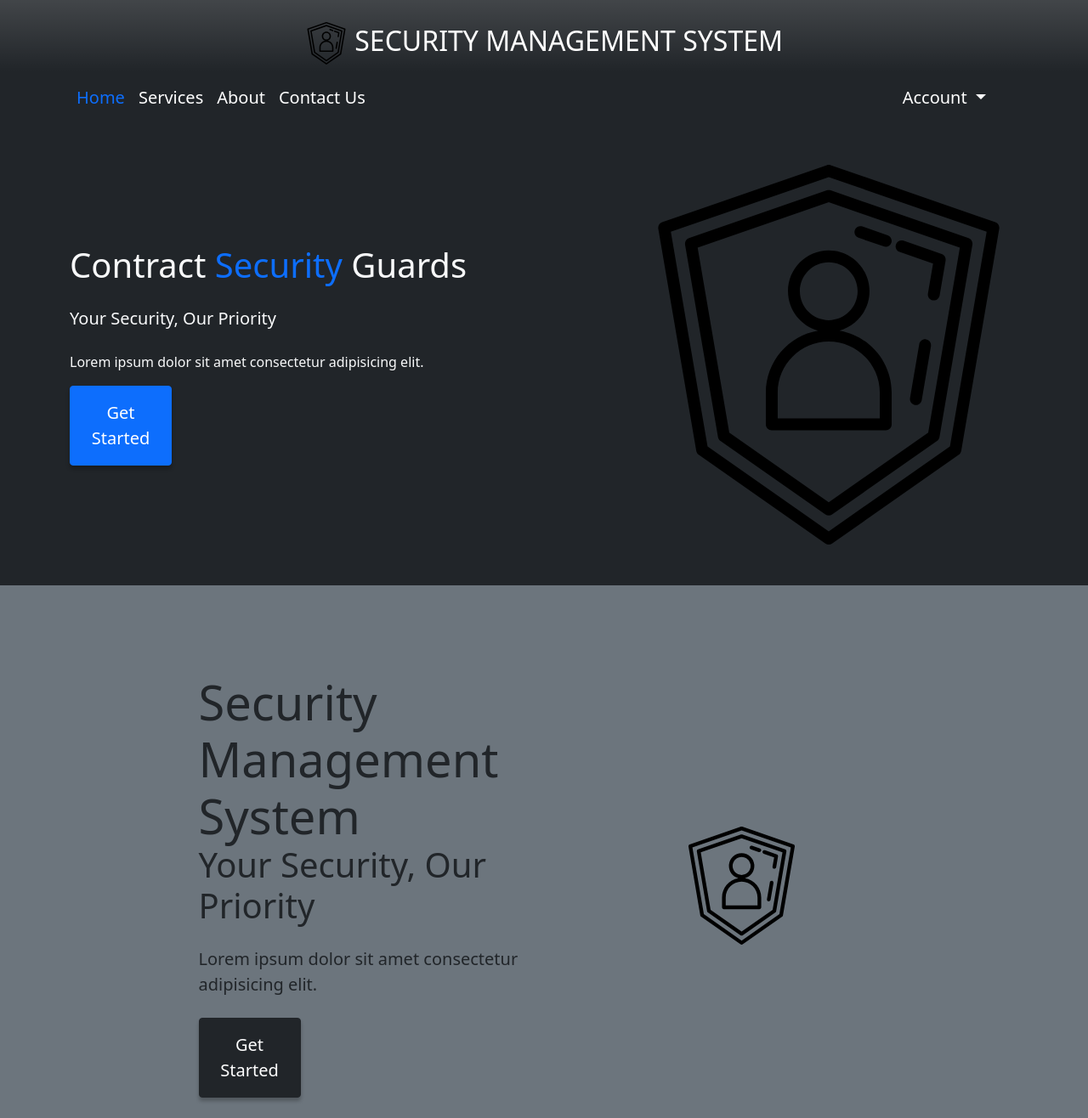
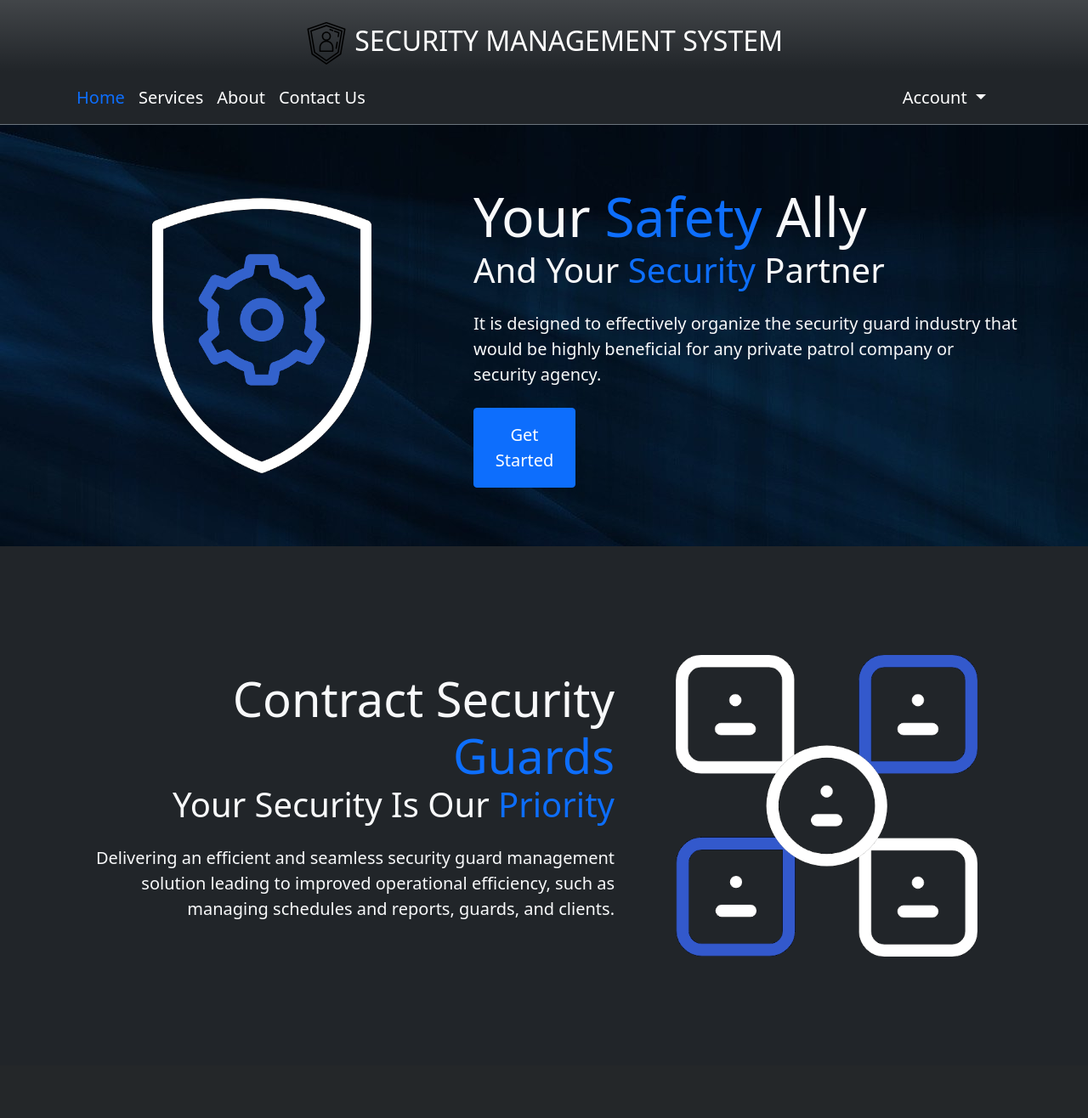
Before and after one commit to richmondb/SecurityAgencyCapstone, a Django app: page / in a window 1280 px wide. Shown: the whole page at 85% size. After the commit the page ends 1126 px from the top, so only its background shows below. Run offline with Django 4.2, Linux system fonts and the light colour scheme; some libraries are stand-ins or nearby versions.

Commit message:
main page design updates
-onhover navbar
-added some bg image & icons/gifs
-added more page infos

```diff
--- a/security/templates/security/landing.html
+++ b/security/templates/security/landing.html
@@ -14,39 +14,42 @@
 		{% endfor %}
 	{% endif %}
 
-<section class="bg-dark text-light p-5 text-sm-start">
-	<div class="container">
-		<div class="d-sm-flex align-items-center justify-content-between">
-			<div>
-				<h1>Contract <span class="text-primary">Security</span> Guards</h1>
-				<p class="lead my-4">
-					Your Security, Our Priority
-				</p>
-				<p>
-					Lorem ipsum dolor sit amet consectetur adipisicing elit.
-				</p>
-				<button class="btn btn-primary btn-lg">Get Started</button>
+
+<section class="text-light pt-5 pb-5 text-sm-start" style="background-image: url('static/css/983279.jpg');">
+	<div class="container-lg">
+		<div class="row justify-content-center align-items-center">
+			<div class="col-md-5 text-center d-none d-md-block">
+				<img class="img-fluid mh-100" src="{% static 'css/protectionicon.gif' %}" alt="" style="width: 400px; height: 400px;">
 			</div>
-			<img class="img-fluid d-none d-sm-block" src="{% static 'css/icon.svg' %}" alt="">
+			<div class="col-md-7 text-center text-md-start">
+				<h1>
+					<div class="display-3">Your <span class="text-primary">Safety</span> Ally</div>
+					<div class="display-6">And Your <span class="text-primary">Security</span> Partner</div>
+				</h1>
+				<p class="lead my-4">It is designed to effectively organize the security guard industry that would be highly beneficial for any private patrol company or security agency.</p>
+				<a href="#" class="btn btn-primary btn-lg shadow-lg">Get Started</a>
+			</div>
 		</div>
 	</div>
 </section>
 
-<div class="container-lg p-4">
-	<div class="row justify-content-center align-items-center">
-		<div class="col-md-5 text-center text-md-start">
-			<h1>
-				<div class="display-4">Security Management System</div>
-				<div class="display-6 font-italic">Your Security, Our Priority</div>
-			</h1>
-			<p class="lead my-4">Lorem ipsum dolor sit amet consectetur adipisicing elit.</p>
-			<a href="#" class="btn btn-dark btn-lg">Get Started</a>
-		</div>
-		<div class="col-md-4 text-center d-none d-md-block">
-			<img class="img-fluid" src="{% static 'css/icon.svg' %}" alt="icon">
+
+
+<section class="text-light text-sm-start">
+	<div class="container-lg">
+		<div class="row justify-content-center align-items-center">
+			<div class="col-md-7 text-center text-md-end">
+				<h1>
+					<div class="display-4">Contract Security <span class="text-primary">Guards</span></div>
+					<div class="display-6">Your Security Is Our <span class="text-primary">Priority</span></div>
+				</h1>
+				<p class="lead my-4">Delivering an efficient and seamless security guard management solution leading to improved operational efficiency, such as managing schedules and reports, guards, and clients.</p>
+			</div>
+			<div class="col-md-5 text-center d-none d-md-block">
+				<img class="img-fluid d-none d-sm-block" src="{% static 'css/contract.gif' %}" alt="">
+			<div>
 		</div>
 	</div>
-</div>
-
+</section>
 
 {% endblock %}
--- a/static/css/main.css
+++ b/static/css/main.css
@@ -42,18 +42,16 @@ ul.dropdown-menu.show {
 .active > .nav-link { color: #0d6efd; }
 
 
-/* landing */
+/* ---------- end ---------- */
 
-
-.img-fluid {
-	max-width: 40%;
+/* ============ desktop view ============ */
+@media all and (min-width: 992px) {
+	.navbar .nav-item .dropdown-menu{ display: none; }
+	.navbar .nav-item:hover .nav-link{   }
+	.navbar .nav-item:hover .dropdown-menu{ display: block; }
+	.navbar .nav-item .dropdown-menu{ margin-top:0; }
 }
-
-
-/* end */
-
-
-/* ---------- end ---------- */
+/* ============ desktop view .end// ============ */
 
 
 /* main screen */
--- a/templates/base.html
+++ b/templates/base.html
@@ -11,7 +11,7 @@
 	<link href="{% static 'css/main.css' %}" rel="stylesheet" type="text/css">
 </head>
 
-<body class="bg-secondary">
+<body class="bg-dark">
 
 
 	{% block content %}
--- a/templates/navbar.html
+++ b/templates/navbar.html
@@ -6,7 +6,7 @@
 			SECURITY MANAGEMENT SYSTEM
 		</a>
 	</div>
-	<nav class="navbar navbar-expand-lg bg-dark navbar-dark fs-5">
+	<nav class="navbar navbar-expand-lg bg-dark navbar-dark fs-5 border-bottom border-secondary">
 		<div class="container">
 			<button class="navbar-toggler" type="button" data-bs-toggle="collapse" data-bs-target="#navbarNavDropdown" aria-controls="navbarNavDropdown" aria-expanded="false" aria-label="Toggle navigation">
 				<span class="navbar-toggler-icon"></span>
```
Also changed, not shown: static/css/983279.jpg (added), static/css/contract.gif (added), static/css/icon1.png (added), static/css/icon2.png (added), static/css/protectionicon.gif (added).
